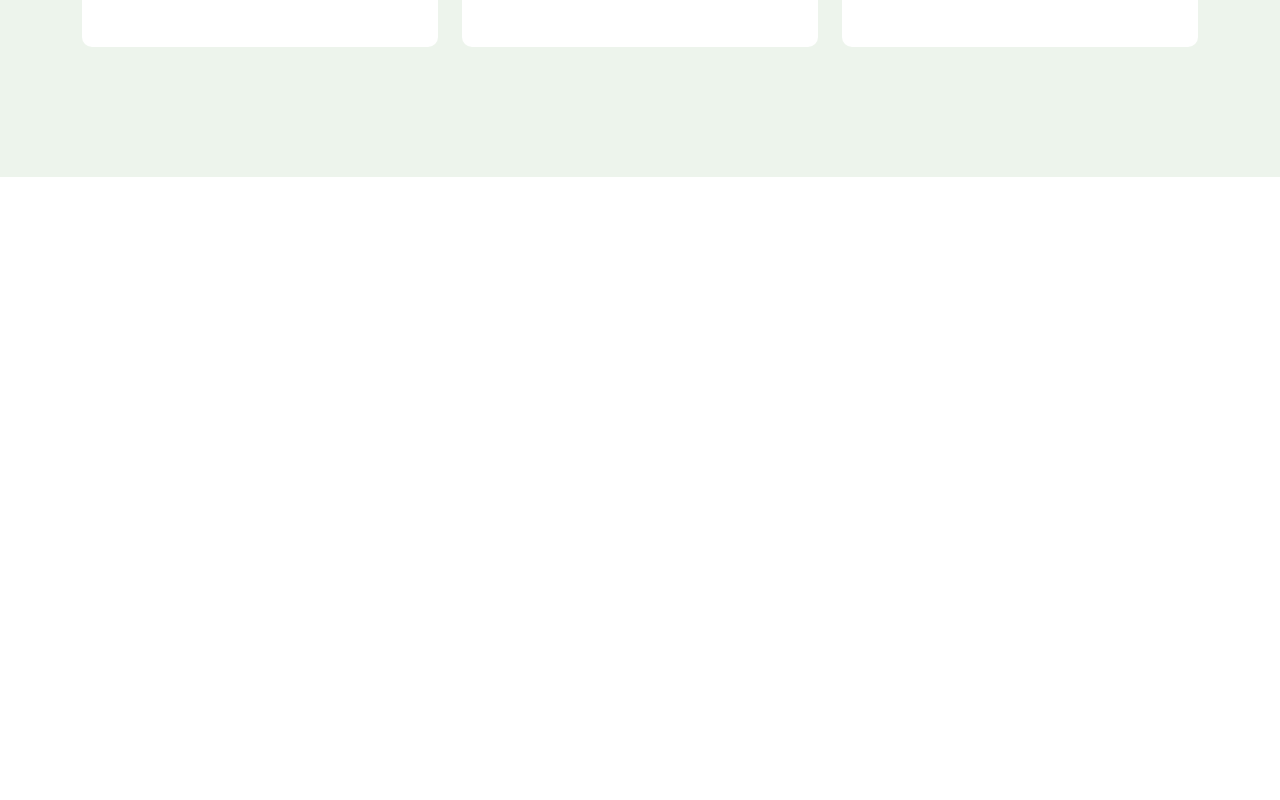
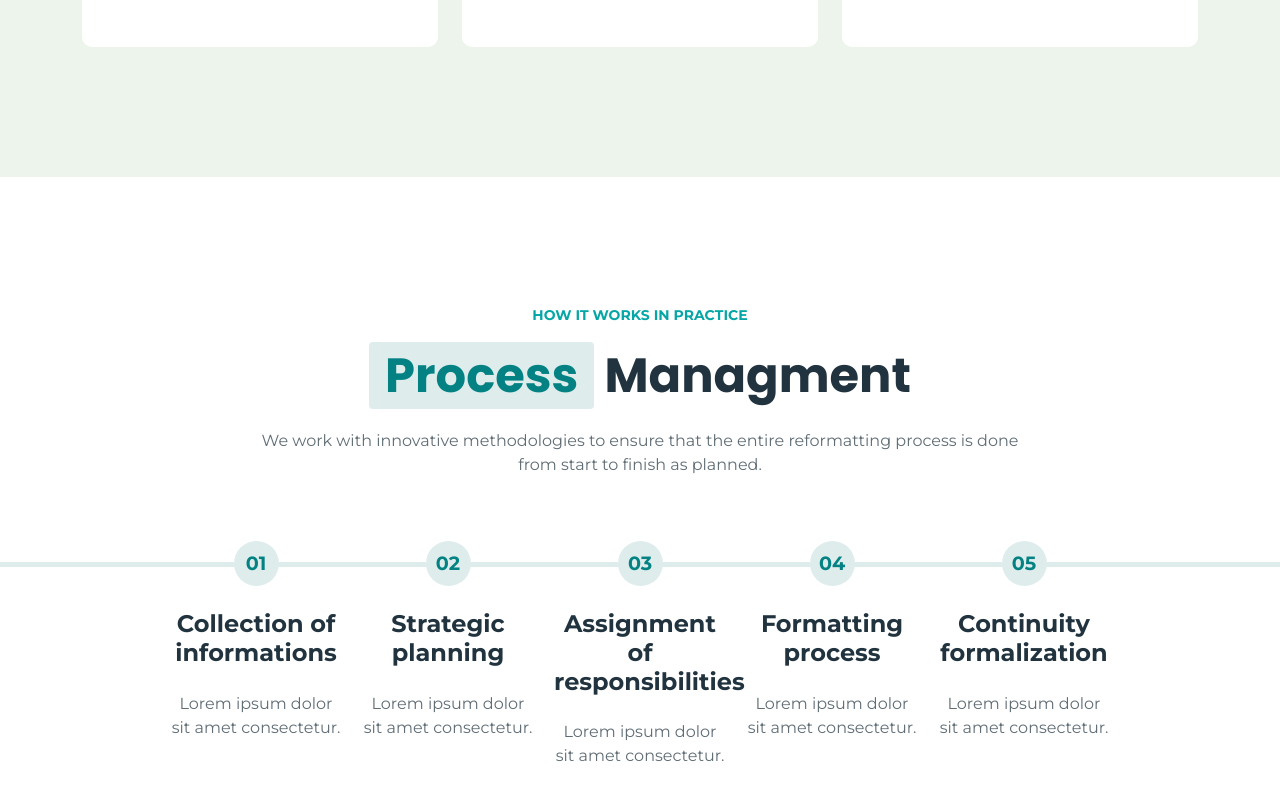
Before and after one commit to Alexxboc/proj-html-vuejs, a Vue app: page / in a window 1280 px wide. Shown: the part 2277-3077 px from the top of the page. Before the commit the page ends 2454 px from the top, so only its background shows below. Built offline with nearby package versions, Linux system fonts and the light colour scheme.

Commit message:
Complete section process managment

```diff
--- a/src/assets/scss/style.scss
+++ b/src/assets/scss/style.scss
@@ -30,8 +30,7 @@ img {
 
 @mixin bg_text {
     border-radius: 4px;
-    padding: 0 0.6rem;
-    margin-right: 0.5rem;
+    padding: 0 1rem;
 }
 
 
@@ -98,8 +97,10 @@ img {
 }
 
 .h2_bg_company {
-    @include bg_text();
+    border-radius: 4px;
+    padding: 0 0.6rem;
     background-color: #16272d;
+    margin-right: 0.5rem;
 }
 
 .h2_bg_services {
--- a/src/assets/scss/variables.scss
+++ b/src/assets/scss/variables.scss
@@ -18,4 +18,4 @@ $consulting-white-text: #c0c3d0;
 $consulting-footer-text: #5F606B;
 $consulting-input-bg: #d8dada;
 $consulting-services-bg: #edf4ec;
-$consulting-btn-bg-light: #b7d4ce;
+$consulting-btn-bg-light: #deecec;
--- a/src/components/Main/MainComponent.vue
+++ b/src/components/Main/MainComponent.vue
@@ -3,8 +3,79 @@
     <SiteJumbotron />
     <SectionCompany />
     <SectionServices />
-
-
+    <section class="process_menagment">
+      <div class="container large">
+        <div class="row info">
+          <div class="col-12 text-center">
+            <h6 class="over_title text-uppercase fs_14 fw_700">
+              How it works in practice
+            </h6>
+            <!-- /.over-title -->
+            <h2 class="section_title fw_700 my-4">
+              <span class="h2_bg_services">Process</span> Managment
+            </h2>
+            <!-- /.section_title -->
+            <p>
+              We work with innovative methodologies to ensure that the entire
+              reformatting process is done <br />
+              from start to finish as planned.
+            </p>
+          </div>
+          <!-- /.col-12 -->
+        </div>
+        <!-- /.row info -->
+        <div class="row row-cols-5 justify-content-center mt-5">
+          <div class="col text-center">
+            <div class="process text-center">
+              <span class="fw_700">01</span>
+            </div>
+            <!-- /.process -->
+            <h4 class="fw_700 my-4">Collection of informations</h4>
+            <p>Lorem ipsum dolor sit amet consectetur.</p>
+          </div>
+          <!-- /.col -->
+          <div class="col text-center">
+            <div class="process text-center">
+              <span class="fw_700">02</span>
+            </div>
+            <!-- /.process -->
+            <h4 class="fw_700 my-4">Strategic planning</h4>
+            <p>Lorem ipsum dolor sit amet consectetur.</p>
+          </div>
+          <!-- /.col -->
+          <div class="col text-center">
+            <div class="process text-center">
+              <span class="fw_700">03</span>
+            </div>
+            <!-- /.process -->
+            <h4 class="fw_700 my-4">Assignment of responsibilities</h4>
+            <p>Lorem ipsum dolor sit amet consectetur.</p>
+          </div>
+          <!-- /.col -->
+          <div class="col text-center">
+            <div class="process text-center">
+              <span class="fw_700">04</span>
+            </div>
+            <!-- /.process -->
+            <h4 class="fw_700 my-4">Formatting process</h4>
+            <p>Lorem ipsum dolor sit amet consectetur.</p>
+          </div>
+          <!-- /.col -->
+          <div class="col text-center">
+            <div class="process text-center">
+              <span class="fw_700">05</span>
+            </div>
+            <!-- /.process -->
+            <h4 class="fw_700 my-4">Continuity formalization</h4>
+            <p>Lorem ipsum dolor sit amet consectetur.</p>
+          </div>
+          <!-- /.col -->
+        </div>
+        <!-- /.row row-cols-5 -->
+      </div>
+      <!-- /.container -->
+    </section>
+    <!-- /.process_menagment -->
 
     <!--
 - SECTION PROCESS MENAGMENT
@@ -21,18 +92,79 @@
 <script>
 import SiteJumbotron from "../Main/JumbotronComponent.vue";
 import SectionCompany from "../Main/SectionCompanyComponent.vue";
-import SectionServices from "../Main/SectionServicesComponent.vue"
+import SectionServices from "../Main/SectionServicesComponent.vue";
 
 export default {
   name: "SiteMain",
   components: {
     SiteJumbotron,
     SectionCompany,
-    SectionServices
+    SectionServices,
   },
 };
 </script>
 
 <style lang="scss" scoped>
+.container.large {
+  max-width: 100%;
+}
+
+.process_menagment {
+  padding: 130px 0;
+  h6 {
+    color: $consulting-elf-green;
+  }
+
+  h2 {
+    font-size: 48px;
+    font-family: "Poppins", sans-serif;
+    color: $consulting-dark-blue;
+    margin-right: 0;
+  }
+
+  p {
+    color: #606d75;
+  }
+}
+
+.process {
+  height: 45px;
+  width: 45px;
+  background-color: $consulting-btn-bg-light;
+  color: $consulting-primary;
+  border-radius: 50%;
+  width: 45px;
+  height: 45px;
+  margin: auto;
+  font-size: 1.2rem;
+  font-weight: 700;
+  line-height: 45px;
+  position: relative;
+  z-index: 1;
+}
+
+h4 {
+  color: $consulting-dark-blue;
+}
+
+.row.row-cols-5 {
+  padding: 0 10rem;
+  position: relative;
+  &::before {
+        content: '';
+    position: absolute;
+    z-index: 0;
+    top: 21px;
+    left: 0;
+    width: 100%;
+    height: 5px;
+    background-color: $consulting-btn-bg-light;
+  }
+}
+
+.col {
+  padding-right: 10px;
+  padding-left: 10px;
+}
 
 </style>
--- a/src/components/Main/SectionServicesComponent.vue
+++ b/src/components/Main/SectionServicesComponent.vue
@@ -3,7 +3,7 @@
     <div class="container">
       <div class="row info">
         <div class="col-8 d-flex flex-column justify-content-end">
-          <h6 class="over-title text-uppercase fs_14 fw_700">
+          <h6 class="over_title text-uppercase fs_14 fw_700">
             Our business area
           </h6>
           <!-- /.over-title -->
```
